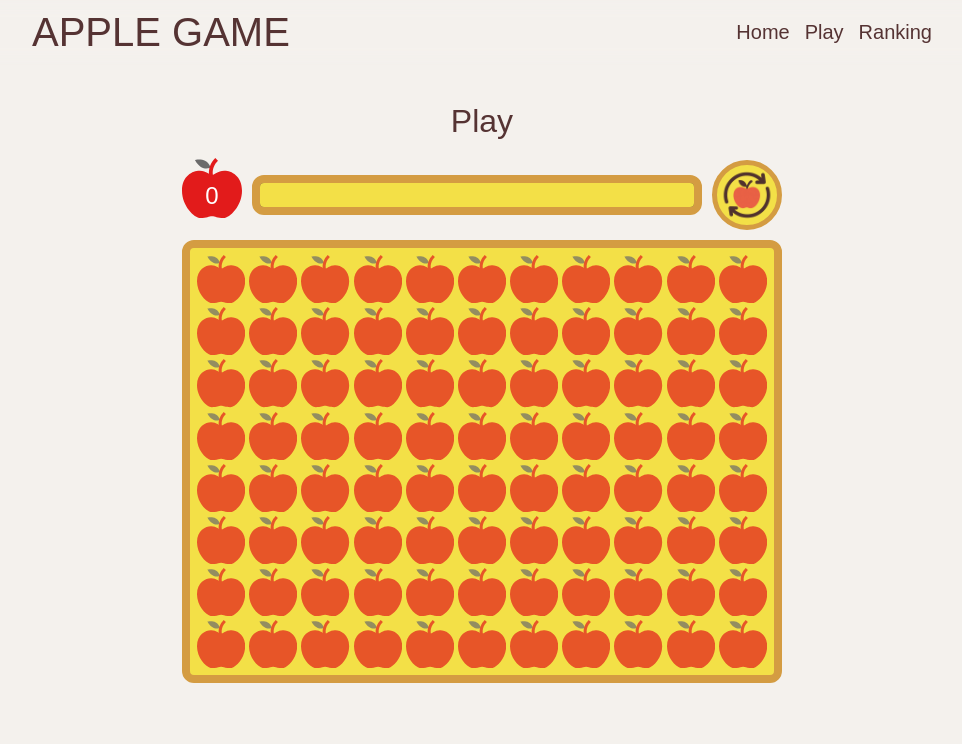
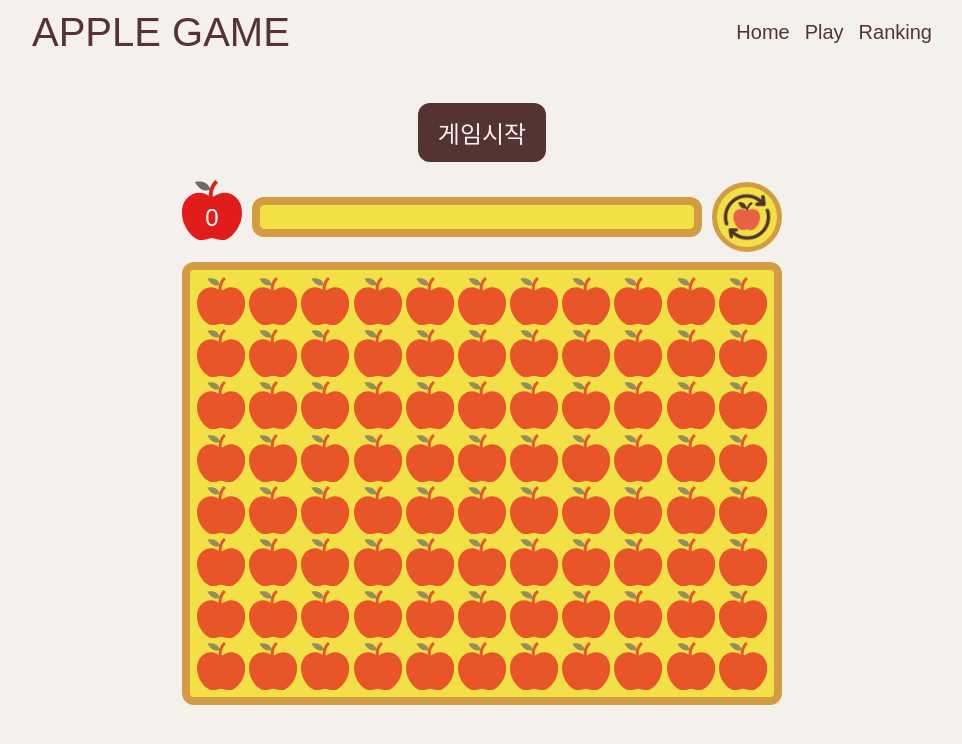
Before and after one commit to Seop2/apple-game-portfolio, a Next.js app: page /play in a window 1280 px wide. Shown: the top 744 px of the page, without its empty margins (158-1120 px from the left). Built offline with nearby package versions, Linux system fonts and the light colour scheme; a web font is replaced by a local one.

Commit message:
feat: add game start/stop control

```diff
--- a/src/app/play/page.js
+++ b/src/app/play/page.js
@@ -1,13 +1,40 @@
-import { Suspense } from "react";
+"use client";
+
+import { Suspense, useEffect, useRef, useState } from "react";
 import styles from "./page.module.css"
 import GameBoard from "@/components/play/GameBoard";
 
 export default function Play() {
+    const [playing, setPlaying] = useState(false);
+    const ref = useRef(null);
+
+    function gamestart() {
+        if (!playing) {
+            ref.current.start();
+        } else {
+            ref.current.stop();
+        }
+        setPlaying((v) => !v);
+    }
+
+
+    function attachRef(el) {
+        ref.current = el;
+        if (!el) return;
+
+        const onGameOver = () => setPlaying(false);
+        el.addEventListener("gameover", onGameOver);
+        return () => el.removeEventListener("gameover", onGameOver);
+    }
+
     return (
         <main className={styles.page}>
-            <h1>Play</h1>
+            <button
+                className={styles.gameStartButton}
+                onClick={gamestart}>{playing ? "게임종료" : "게임시작"}</button>
+
             <Suspense fallback={<div>로딩중....</div>}>
-                <GameBoard />
+                <GameBoard ref={attachRef} />
             </Suspense>
 
         </main>
--- a/src/app/play/page.module.css
+++ b/src/app/play/page.module.css
@@ -4,4 +4,14 @@
     flex-direction: column;
     align-items: center;
     gap: 20px;
+
+    .gameStartButton {
+        padding: 12px 20px;
+        border: none;
+        background-color: var(--color-button-bg);
+        color: var(--color-button-text);
+        border-radius: 12px;
+        font-size: 24px;
+        cursor: pointer;
+    }
 }
--- a/src/components/play/GameBoard.js
+++ b/src/components/play/GameBoard.js
@@ -4,10 +4,13 @@ import dynamic from "next/dynamic";
 
 const AppleGame = dynamic(() =>
     import("./game.js").then(() => ({
-        default: () => <apple-game-board />
+
+        default({ ref }) {
+            return <apple-game-board ref={ref} />
+        }
     })), { ssr: false }
 );
 
-export default function GameBoard() {
-    return <AppleGame />;
+export default function GameBoard({ ref }) {
+    return <AppleGame ref={ref} />;
 }
--- a/src/components/play/game.js
+++ b/src/components/play/game.js
@@ -322,12 +322,25 @@ export default class AppleGameBoard extends HTMLElement {
         this.timerId = setTimeout(() => this.gameover(), this.duration * 1000);
     }
 
+    stop() {
+        this.playing = false;
+        if (this.timerId) {
+            clearTimeout(this.timerId);
+            this.timerId = null;
+        }
+        this.$board.classList.remove("playing");
+        this.$progress.classList.remove("playing");
+    }
+
     gameover() {
         this.dragEnd();
         this.playing = false;
         this.timerId = null;
         this.$board.classList.remove("playing");
+        this.$progress.classList.remove("playing");
         this.$finalScore.textContent = this.score;
+
+        this.dispatchEvent(new CustomEvent("gameover"));
     }
     dragBegin(e, row, col) {
         if (!this.playing) return;
```
